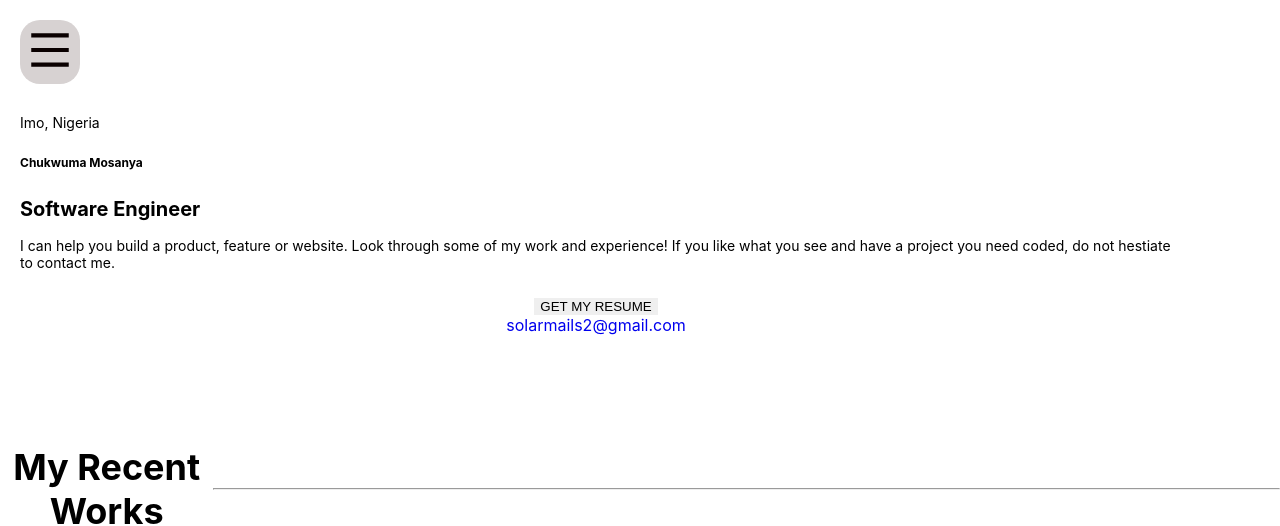
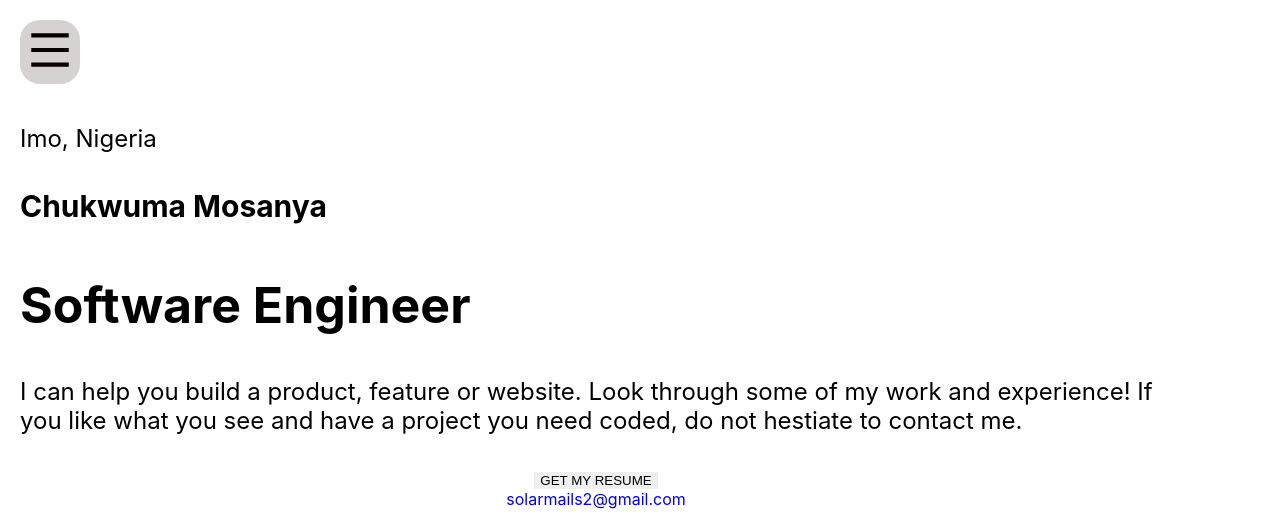
Before and after one commit to blase147/my_portfolio, a React (Create React App) app: page / in a window 1280 px wide. Shown: the top 526 px of the page. Built offline with nearby package versions, Linux system fonts and the light colour scheme.

Commit message:
Add basic files

```diff
--- a/src/components/Homepage/homePage.scss
+++ b/src/components/Homepage/homePage.scss
@@ -12,21 +12,21 @@
     margin: 20px;
 
     h1 {
-      font-size: 20px;
+      font-size: 50px;
       width: 50%;
       padding-bottom: 0;
       text-align: left;
     }
 
     h2 {
-      font-size: 12px;
+      font-size: 30px;
       width: 100%;
       padding-bottom: 10px;
       text-align: left;
     }
 
     p {
-      font-size: 14px;
+      font-size: 24px;
       width: 100%;
       padding-bottom: 10px;
       text-align: left;
```
